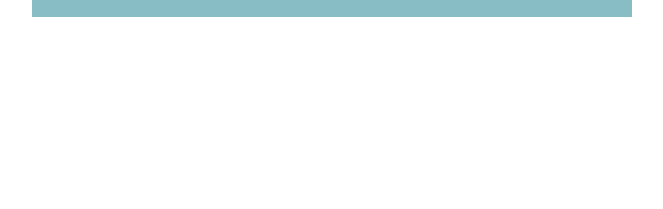
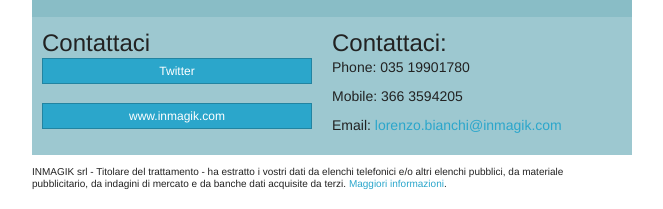
Before and after one commit to inmagik/mail-marketing, a plain HTML site: page django/index.html in a window 1280 px wide. Shown: the part 1939-2148 px from the top of the page, without its empty margins (308-971 px from the left). Before the commit the page ends 1956 px from the top, so only its background shows below. Drawn offline with Linux system fonts and the light colour scheme.

Commit message:
inserita img

```diff
--- a/django/index.html
+++ b/django/index.html
@@ -732,6 +732,10 @@
        background: #89bdc6;
      }
 
+     .footer {
+       background: #9dc8d0;
+     }
+
      .image-left {
         margin: 20px !important;
       }
@@ -1044,6 +1048,79 @@
               </table>
               <!--End of block6-->
 
+              <!--footer-->
+              <table class="row footer">
+                <tr>
+                  <td class="wrapper">
+
+                    <table class="six columns">
+                      <tr>
+                        <td class="left-text-pad">
+
+                          <h5>Contattaci</h5>
+
+                          <table class="tiny-button twitter">
+                            <tr>
+                              <td>
+                                <a href="https://twitter.com/inmagiklabs">Twitter</a>
+                              </td>
+                            </tr>
+                          </table>
+
+                          <br>
+
+                          <table class="tiny-button inmagiklabs">
+                            <tr>
+                              <td>
+                                <a href="http://inmagik.com/it/">www.inmagik.com</a>
+                              </td>
+                            </tr>
+                          </table>
+
+                        </td>
+                        <td class="expander"></td>
+                      </tr>
+                    </table>
+
+                  </td>
+                  <td class="wrapper last">
+
+                    <table class="six columns">
+                      <tr>
+                        <td class="last right-text-pad">
+                          <h5>Contattaci:</h5>
+                          <p>Phone: 035 19901780 </p>
+                          <p>Mobile: 366 3594205</p>
+                          </p>
+                          <p>Email: <a href="mailto:lorenzo.bianchi@inmagik.com<">lorenzo.bianchi@inmagik.com</a></p>
+                        </td>
+                        <td class="expander"></td>
+                      </tr>
+                    </table>
+
+                  </td>
+                </tr>
+              </table>
+              <!--End of footer-->
+
+              <!--privacy-->
+              <table class="row">
+                <tr>
+                  <td class="wrapper last">
+
+                    <table class="twelve columns">
+                      <tr>
+                        <td align="center">
+                          <center>
+                            <p style="line-height:10px"><small>
+                              INMAGIK srl - Titolare del trattamento - ha estratto i vostri dati  da elenchi telefonici e/o altri elenchi pubblici, da materiale pubblicitario, da indagini di mercato e da banche dati acquisite da terzi. <a target="_blank" href="http://www.inmagik.com/it/privacyb2b">Maggiori informazioni</a>.
+                            </small></p>
+                          </center>
+                        </td>
+                        <td class="expander"></td>
+                      </tr>
+                    </table>
+                    <!--End of privacy-->
 
           </center>
         </td>
```
Also changed, not shown: email-responsive.inmagik-django/img/django-inmagik.jpg (deleted), email-responsive.inmagik-django/img/django.png (deleted), email-responsive.inmagik-django/img/inmagik_circle.png (added).
